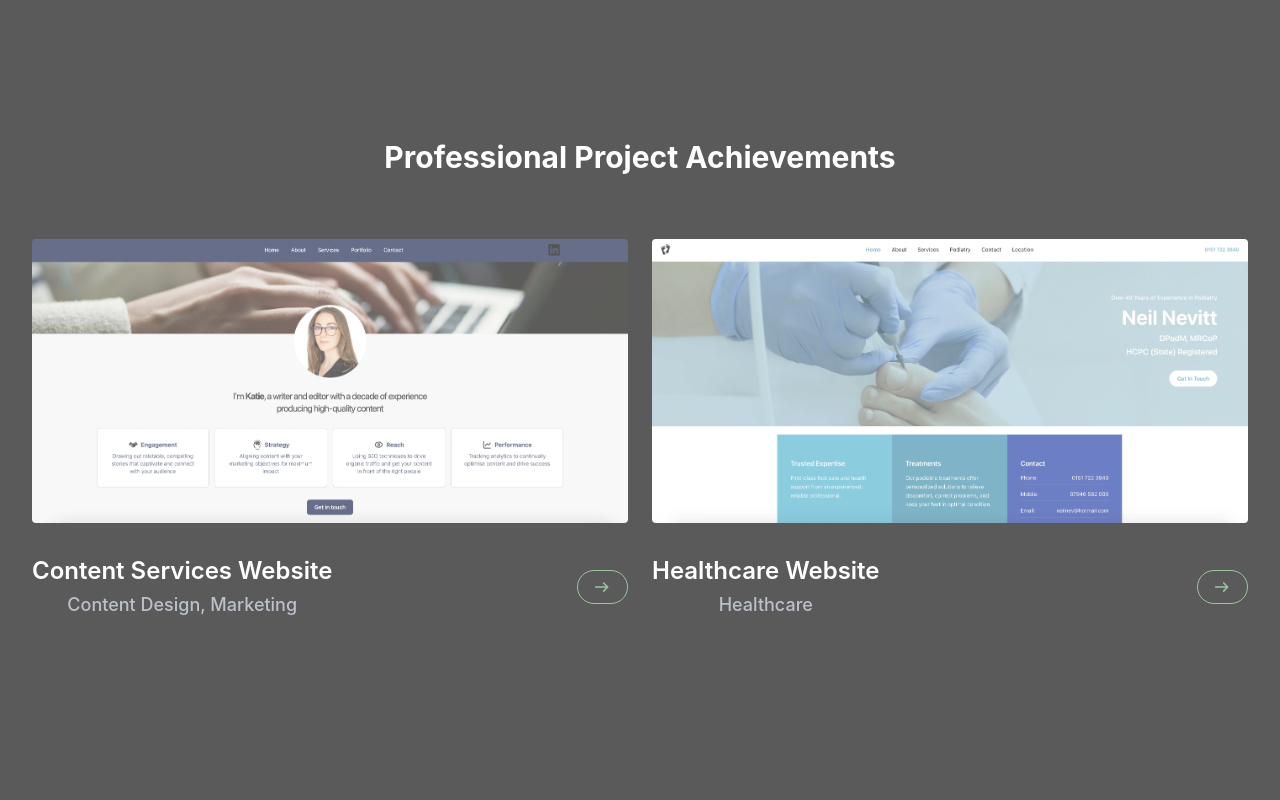
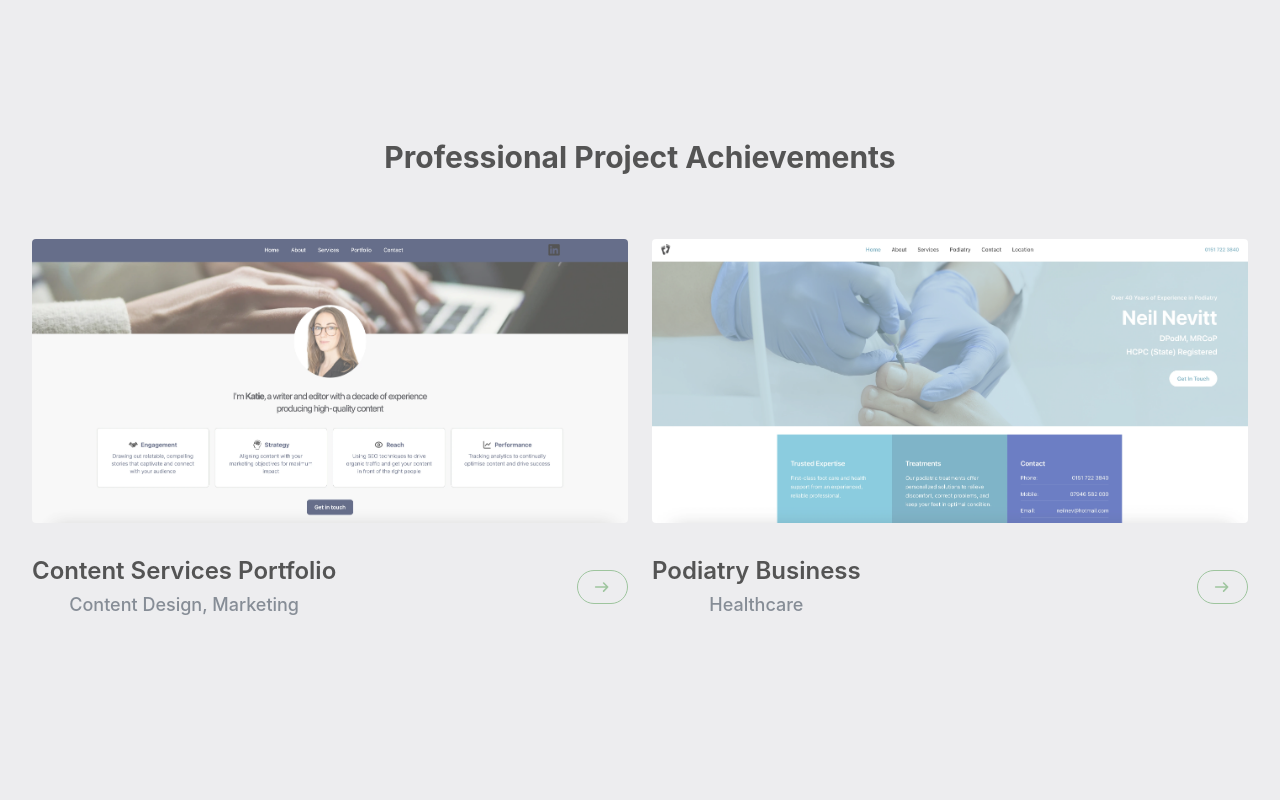
Before and after one commit to jacobadam/jacobadamdeveloper, a React (Create React App) app: page / in a window 1280 px wide. Shown: the part 2780-3580 px from the top of the page. Built offline with nearby package versions, Linux system fonts and the light colour scheme.

Commit message:
update colors

```diff
--- a/src/HomeProjects.jsx
+++ b/src/HomeProjects.jsx
@@ -2,9 +2,9 @@ import React from "react";
 
 export default function HomeProjects() {
   return (
-    <section className="w-full h-full py-40 md:py-60 relative bg-zinc-950">
+    <section className="w-full h-full py-40 md:py-60 relative bg-zinc-200 dark:bg-zinc-950">
       <div className="w-full max-w-2xl md:max-w-7xl px-6 lg:px-8 mx-auto">
-        <h1 className="text-2xl xl:text-3xl font-bold text-white dark:text-gray-50 mb-16 max-md:text-center">
+        <h1 className="text-2xl xl:text-3xl font-bold text-black dark:text-gray-50 mb-16 max-md:text-center">
           Professional Project Achievements
         </h1>
 
@@ -24,10 +24,10 @@ export default function HomeProjects() {
             </div>
             <div className="flex items-center justify-between max-w-[406px] md:max-w-full w-full lg:px-0">
               <div className="block">
-                <h4 className="text-2xl font-semibold text-white dark:text-gray-50 mb-1">
-                  Content Services Website
+                <h4 className="text-2xl font-semibold text-black dark:text-gray-50 mb-1">
+                  Content Services Portfolio
                 </h4>
-                <p className="font-medium text-lg text-gray-400">
+                <p className="font-medium text-lg text-gray-600">
                   Content Design, Marketing
                 </p>
               </div>
@@ -66,10 +66,10 @@ export default function HomeProjects() {
             </div>
             <div className="flex items-center justify-between max-w-[406px] md:max-w-full w-full lg:px-0">
               <div className="block">
-                <h4 className="text-2xl font-semibold text-white dark:text-gray-50 mb-1">
-                  Healthcare Website
+                <h4 className="text-2xl font-semibold text-black dark:text-gray-50 mb-1">
+                  Podiatry Business
                 </h4>
-                <p className="font-medium text-lg text-gray-400">Healthcare</p>
+                <p className="font-medium text-lg text-gray-600">Healthcare</p>
               </div>
               <button className="border border-[#6fa96f] dark:border-indigo-500 py-2 px-4 rounded-full transition-all duration-300 group-hover:bg-[#6fa96f] dark:group-hover:bg-indigo-500">
                 <svg
```
